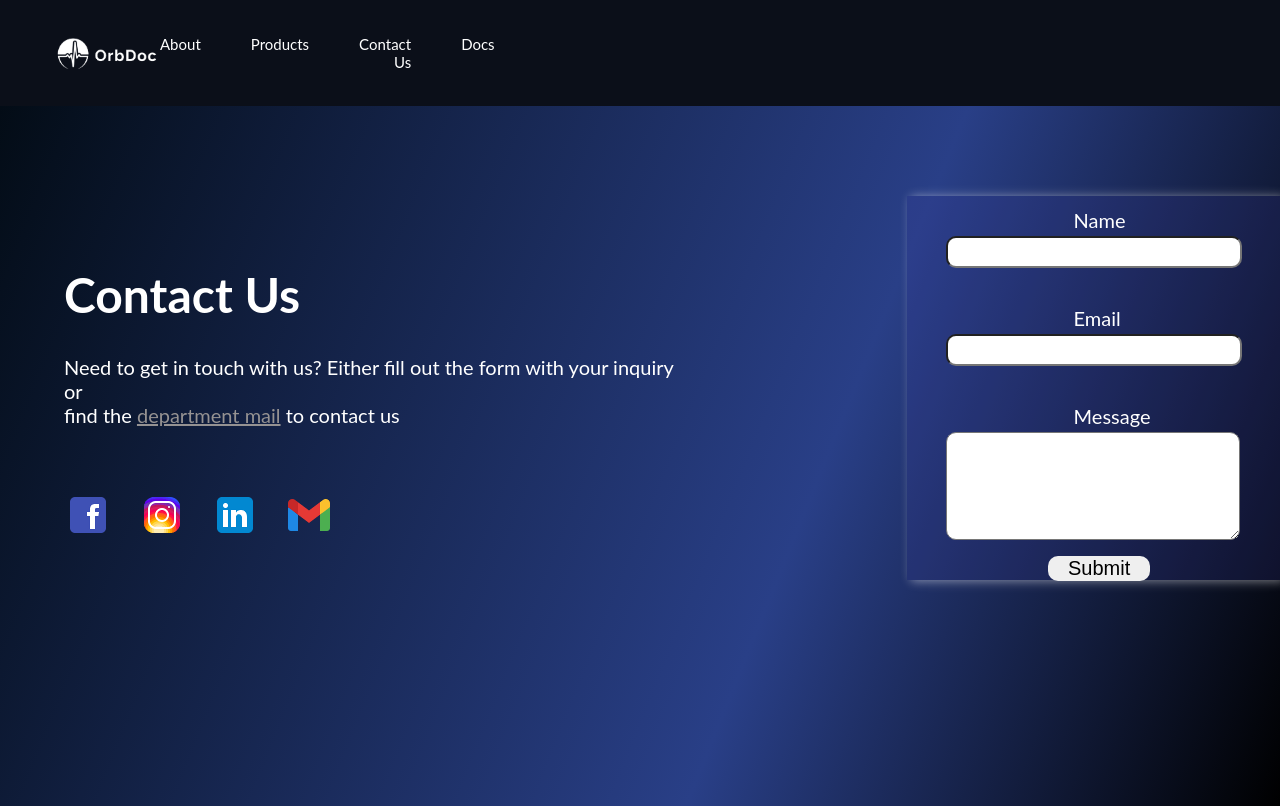
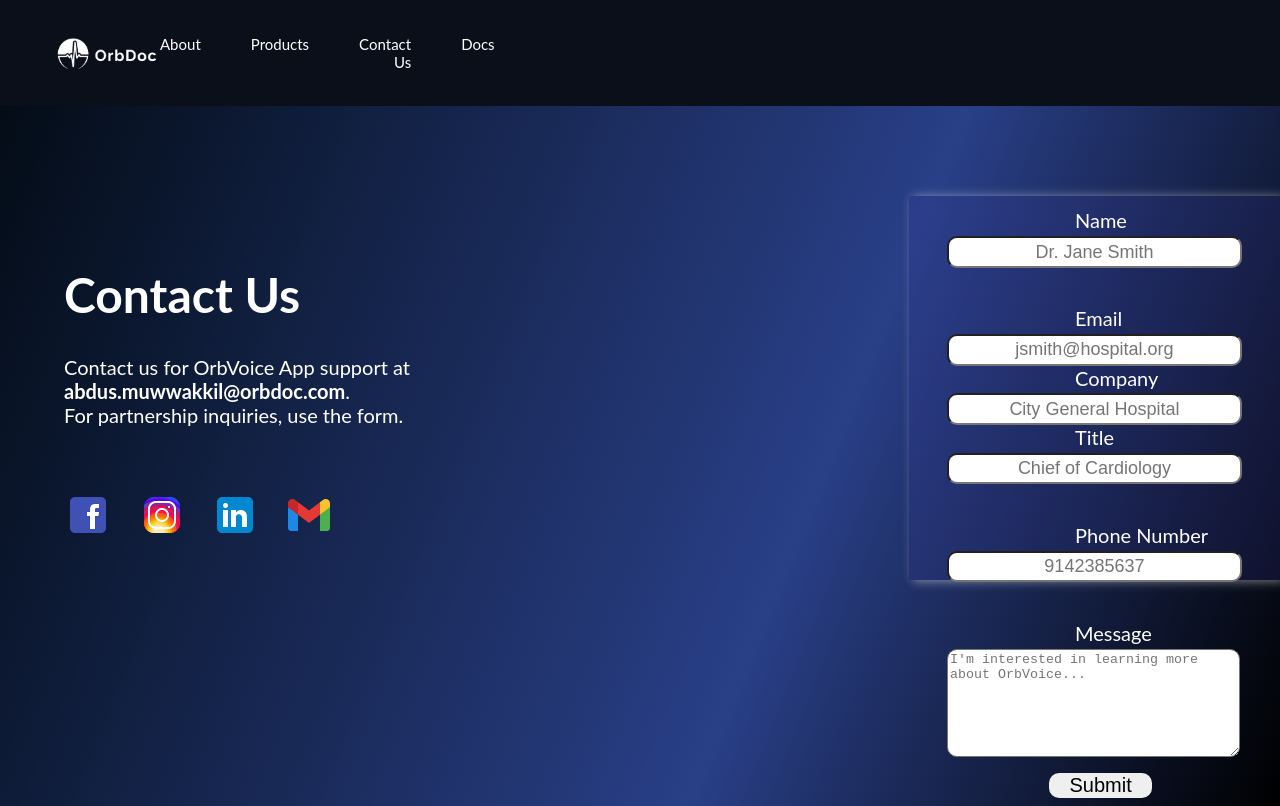
Before and after one commit to Pragatheeshwar07/orbdoc, a plain HTML site: page contact/index.html in a window 1280 px wide. Drawn offline with Linux system fonts and the light colour scheme; a script that the page names is missing.

Commit message:
Added few more data input for the forms

```diff
--- a/contact/index.html
+++ b/contact/index.html
@@ -33,7 +33,10 @@
             <div class="left">
                 <div class="left-up">
                     <h1>Contact Us</h1>
-                    <p>Need to get in touch with us? Either fill out the form with your inquiry or<br>find the <a href="pragatheeshwar@orbdoc.com">department mail</a> to contact us</p>
+                    <p>Contact us for OrbVoice App support at <strong>abdus.muwwakkil@orbdoc.com</strong>.<br>
+
+                        For partnership inquiries, use the form.
+                        </p>
                 </div>
                 <div class="left-down">
                     <div class="face">
@@ -55,15 +58,27 @@
                 <form id="myForm">
                     <div class="this-is-name">
                         <label for="name" id="lable">Name</label><br>
-                        <input type="text" id="name" required><br>
+                        <input type="text" id="name" required placeholder="Dr. Jane Smith"><br>
                     </div>
                     <div class="this-is-email">
                         <label for="email" id="lable">Email</label><br>
-                        <input type="email" id="email" required><br>
+                        <input type="email" id="email" required placeholder="jsmith@hospital.org"><br>
+                    </div>
+                    <div class="this-is-company">
+                        <label for="company" id="lable">Company</label><br>
+                        <input type="text" id="company" required placeholder="City General Hospital"><br>
+                    </div>
+                    <div class="this-is-title">
+                        <label for="title" id="lable">Title</label><br>
+                        <input type="text" id="title" required placeholder="Chief of Cardiology"><br>
+                    </div>
+                    <div class="this-is-email">
+                        <label for="phone" id="lable">Phone Number</label><br>
+                        <input type="text" id="phone" placeholder="9142385637"><br>
                     </div>
                     <div class="this-is-message">
                         <label for="msg" id="lable">Message</label><br>
-                        <textarea id="msg" rows="5" cols="50"></textarea>
+                        <textarea id="msg" rows="5" cols="50" placeholder="I'm interested in learning more about OrbVoice..."></textarea>
                     </div>
                     <div class="this-is-submit-button">
                         <button id="sub-button" type="submit" onclick="submitForm()">Submit</button>
```
